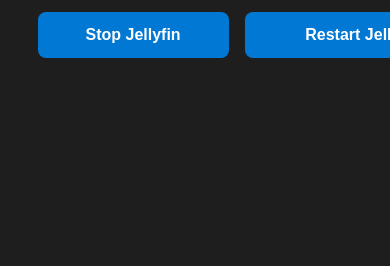
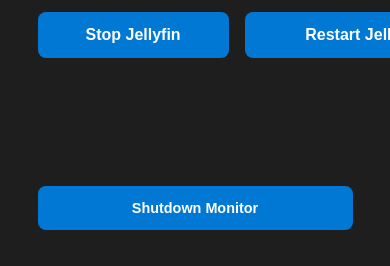
Before and after one commit to the-guy-in-the-chair/server-monitor, a Flask app: page / in a window 390 px wide; the page is wider, and only the part inside the window is pictured. Shown: the part 660-926 px from the top of that part. Before the commit the page ends 718 px from the top of that part, so only its background shows below. Run offline with Flask 3, Linux system fonts and the light colour scheme; parts of the project's set-up code (start-up, migrations or seed data) failed here and were passed over; some libraries are stand-ins or nearby versions.

Commit message:
MVP almost finished, only Mobile Layout is left

```diff
--- a/app.py
+++ b/app.py
@@ -1,13 +1,71 @@
 # when ready to ship, run "pip3 freeze > requirements.txt" and it will
 # pipe all of your requirements into the file
-from flask import Flask, render_template
-import subprocess
+
+# GENERAL IMPORTS
 from dotenv import load_dotenv
 import os
+import time
+
+# FLASK IMPORTS
+from flask import Flask, render_template, jsonify, request
+import subprocess
+
+# SMS SYSTEM IMPORTS
+import threading
+import smtplib
+from email.message import EmailMessage
 
 load_dotenv()  # Load environment variables from .env file
 DB_PATH = os.getenv('DB_PATH')
 DB_CONNECT_CMD = os.getenv('DB_CONNECT_CMD')
+APP_EMAIL = os.environ.get('APP_EMAIL')
+APP_PASS = os.environ.get('APP_PASS')
+DEST_NUMBER = os.environ.get('DEST_NUMBER')
+DEST_EMAIL = DEST_NUMBER+'@'+os.environ.get('GATEWAY')
+
+
+#### SMS SYSTEM FUNCTIONS ####
+
+def server_event_listener():
+    while True:
+        # need some sort of break statement
+
+        # get NAS Connection status
+        nas_status = get_nas_connection_status()
+        if ( nas_status != "Connected" ):
+            send_text("NAS_DISCONNECT","The NAS has disconnected!",DEST_EMAIL)
+        # get Plex Connection status
+        plex_status = plex_status()
+        if ( plex_status != "Running" ):
+            send_text("PLEX_DOWN","Plex is currently down!",DEST_EMAIL)
+        # get NAS Connection status
+        jellyfin_status = jellyfin_status()
+        if ( jellyfin_status != "Running" ):
+            send_text("JELLYFIN_DOWN","Jellyfin is currently down!",DEST_EMAIL)
+
+        # 10s between calls
+        time.sleep(60)
+
+def send_text(subject, body, destination):
+
+    # creating the email message
+    msg = EmailMessage()
+    msg.set_content(body)
+    msg['subject'] = subject
+    msg['to'] = destination
+    msg['from'] = APP_EMAIL
+
+    # creating the SMTP server
+    smtp_server = smtplib.SMTP("smtp.gmail.com", 587)
+    smtp_server.starttls()
+    smtp_server.login(APP_EMAIL, APP_PASS)
+    smtp_server.send_message(msg)
+    smtp_server.quit()
+
+##############################
+
+
+###### FLASK APP SETUP #######
 
 app = Flask(__name__)
 
@@ -30,10 +88,6 @@
         subprocess.run(['sudo', 'mount', '-o', 'remount', DB_CONNECT_CMD], check=True)
     except Exception as e:
         print(f"Error retrying NAS connection: {e}")
-
-from flask import jsonify
-
-from flask import request
 
 @app.route('/nas-status')
 def nas_status():
@@ -209,5 +263,11 @@
 def helloworld():
     return "<h1>Hello World!</h1>"
 
+##############################
+
+
 if __name__ == "__main__":
+    # starting the flask app
     app.run(host='0.0.0.0', port=5000, debug=True)
+    # running the server event listener in a separate thread
+    threading.Thread(target=server_event_listener, daemon=True).start()
--- a/templates/index.html
+++ b/templates/index.html
@@ -21,7 +21,7 @@
         <div class="nas-status-cell plex-status-cell">
           <div id="nas-status"
                class="status-badge {% if nas_connection_status == 'Connected' %}status-running{% elif nas_connection_status == 'Disconnected' %}status-down{% else %}status-default{% endif %}"
-               hx-trigger="load"
+               hx-trigger="load, every 60s"
                hx-get="/nas-status"
                hx-swap="innerHTML">
             {{ nas_connection_status | default('Unknown') }}
@@ -50,7 +50,7 @@
         <div class="plex-status-cell">
           <div id="plex-status"
                class="status-badge {% if plex_status == 'Running' %}status-running{% elif plex_status == 'Down' %}status-down{% else %}status-default{% endif %}"
-               hx-trigger="load"
+               hx-trigger="load, every 60s"
                hx-get="/plex-status"
                hx-swap="innerHTML">
             {{ plex_status | default('Unknown') }}
@@ -93,7 +93,7 @@
         <div class="jellyfin-status-cell plex-status-cell">
           <div id="jellyfin-status"
                class="status-badge {% if jellyfin_status == 'Running' %}status-running{% elif jellyfin_status == 'Down' %}status-down{% else %}status-default{% endif %}"
-               hx-trigger="load"
+               hx-trigger="load, every 60s"
                hx-get="/jellyfin-status"
                hx-swap="innerHTML">
             {{ jellyfin_status | default('Unknown') }}
@@ -120,6 +120,18 @@
           <button hx-get="/restart-jellyfin"
                   hx-target="#jellyfin-status"
                   hx-swap="innerHTML">Restart Jellyfin</button>
+        </div>
+      </div>
+    </section>
+
+    <!-- Section: Shutdown Script -->
+    <section class="section section-nas">
+      <h2 class="visually-hidden">NAS Connection Status</h2>
+
+      <div class="nas-grid plex-grid">
+        <!-- Retry button in third column to match other layouts -->
+        <div class="nas-action plex-action">
+          <button hx-get="/shutdown">Shutdown Monitor</button>
         </div>
       </div>
     </section>
```
